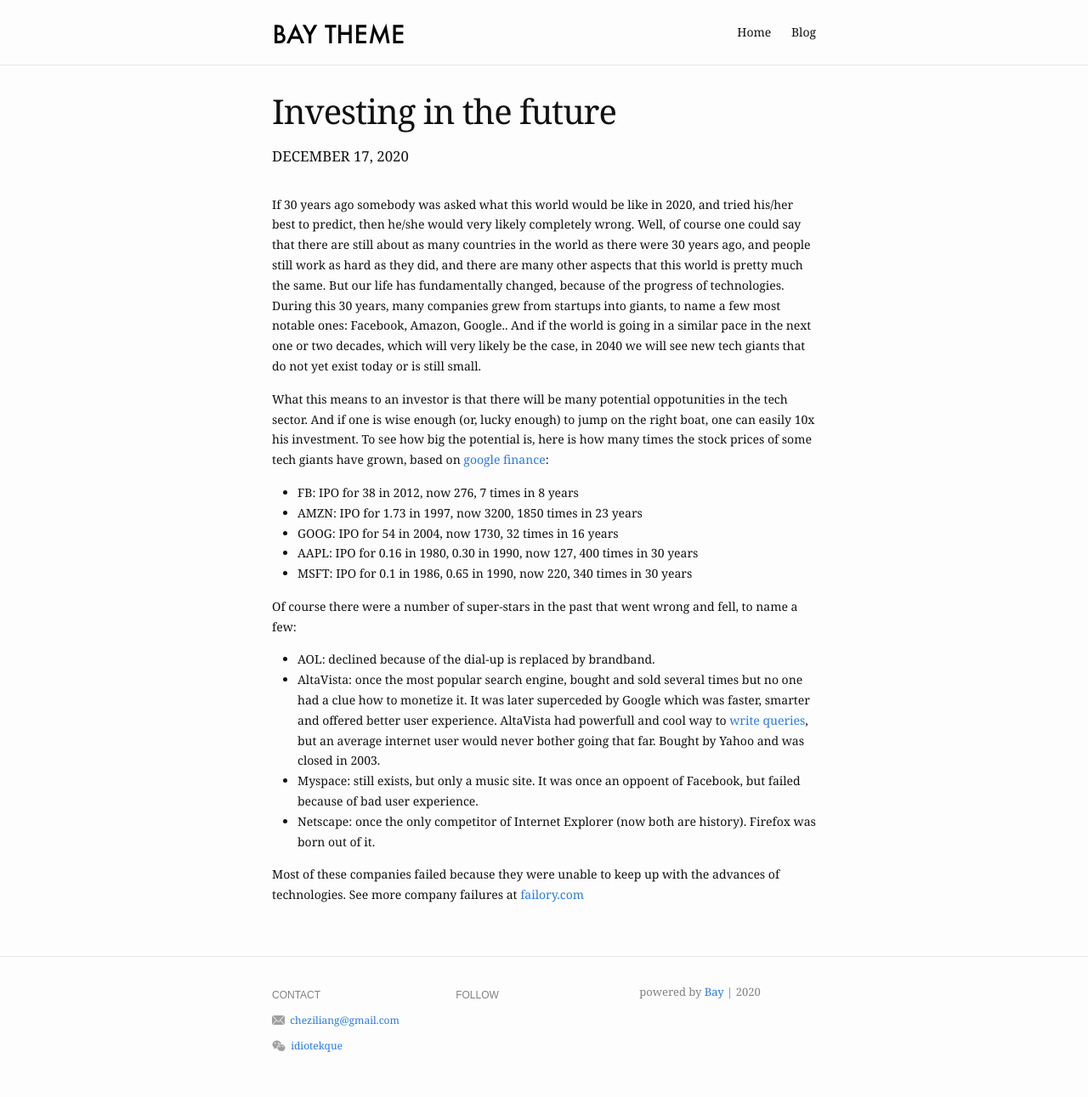
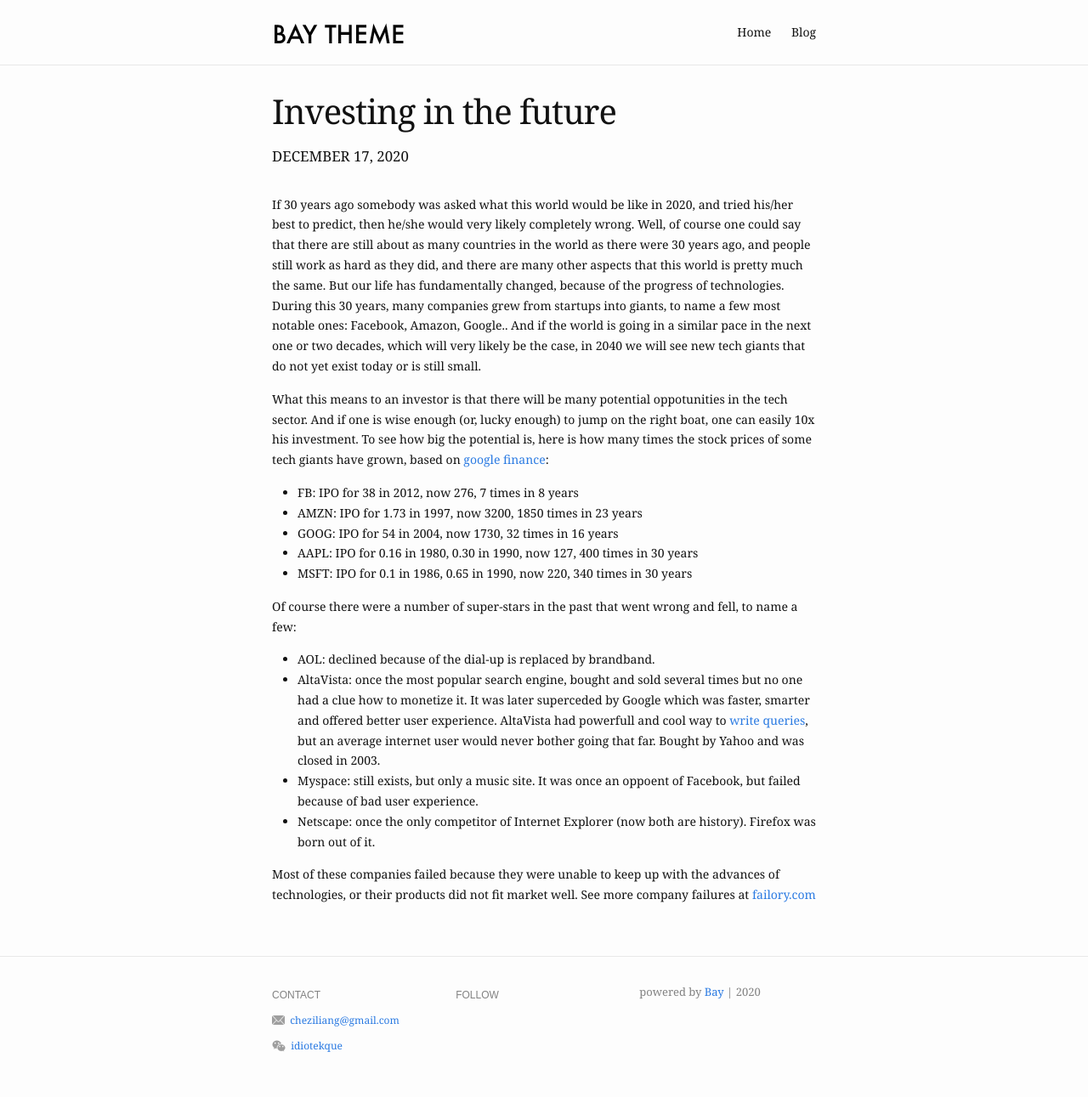
Before and after one commit to idiotekk/idiotekk.github.io, a Jekyll site: the page built from _posts/2020-12-17-techo-invest.markdown, in a window 1280 px wide. Shown: the whole page at 85% size. Built offline with Jekyll 4.4.1, drawn with Linux system fonts in a browser that asks for light colours.

Commit message:
Update 2020-12-17-techo-invest.markdown

```diff
--- a/_posts/2020-12-17-techo-invest.markdown
+++ b/_posts/2020-12-17-techo-invest.markdown
@@ -23,4 +23,4 @@ Of course there were a number of super-stars in the past that went wrong and fel
 - Myspace: still exists, but only a music site. It was once an oppoent of Facebook, but failed because of bad user experience.
 - Netscape: once the only competitor of Internet Explorer (now both are history). Firefox was born out of it.
 
-Most of these companies failed because they were unable to keep up with the advances of technologies. See more company failures at [failory.com](https://www.failory.com/cemetery)
+Most of these companies failed because they were unable to keep up with the advances of technologies, or their products did not fit market well. See more company failures at [failory.com](https://www.failory.com/cemetery)
```
